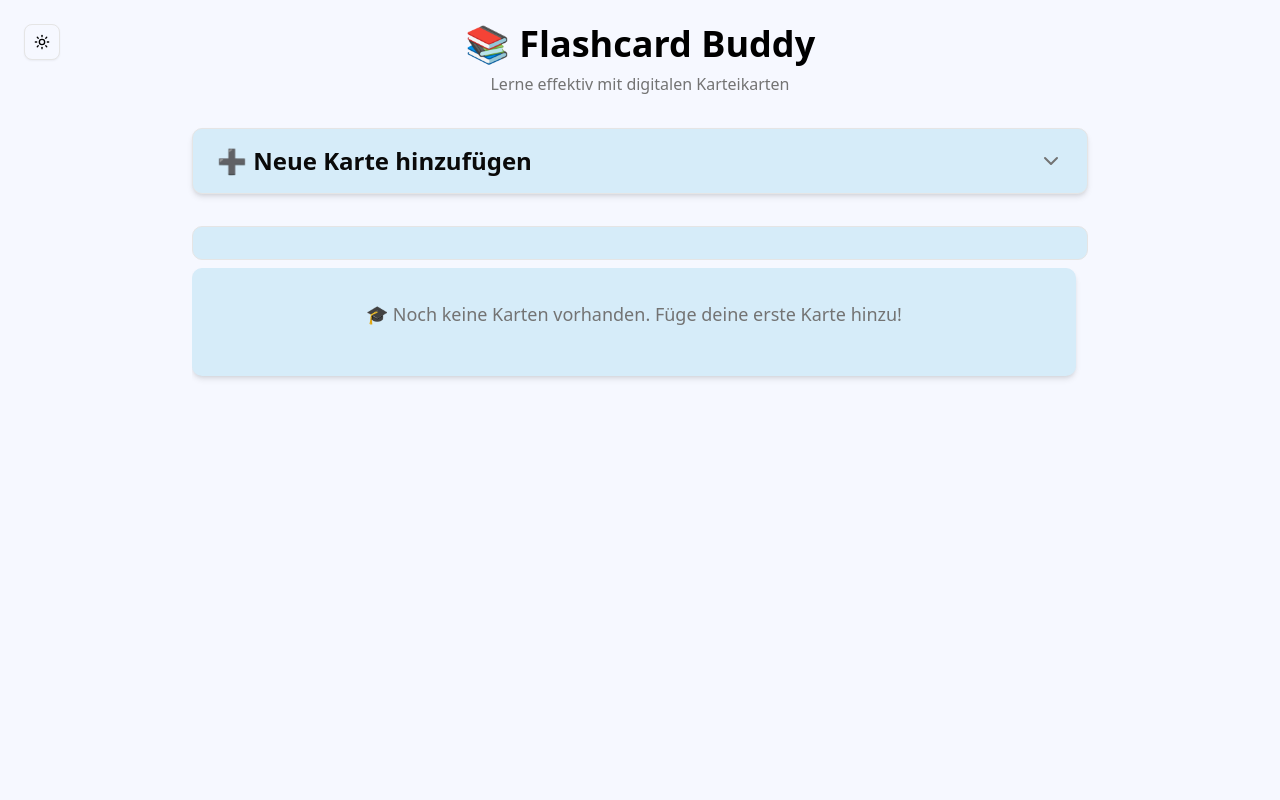
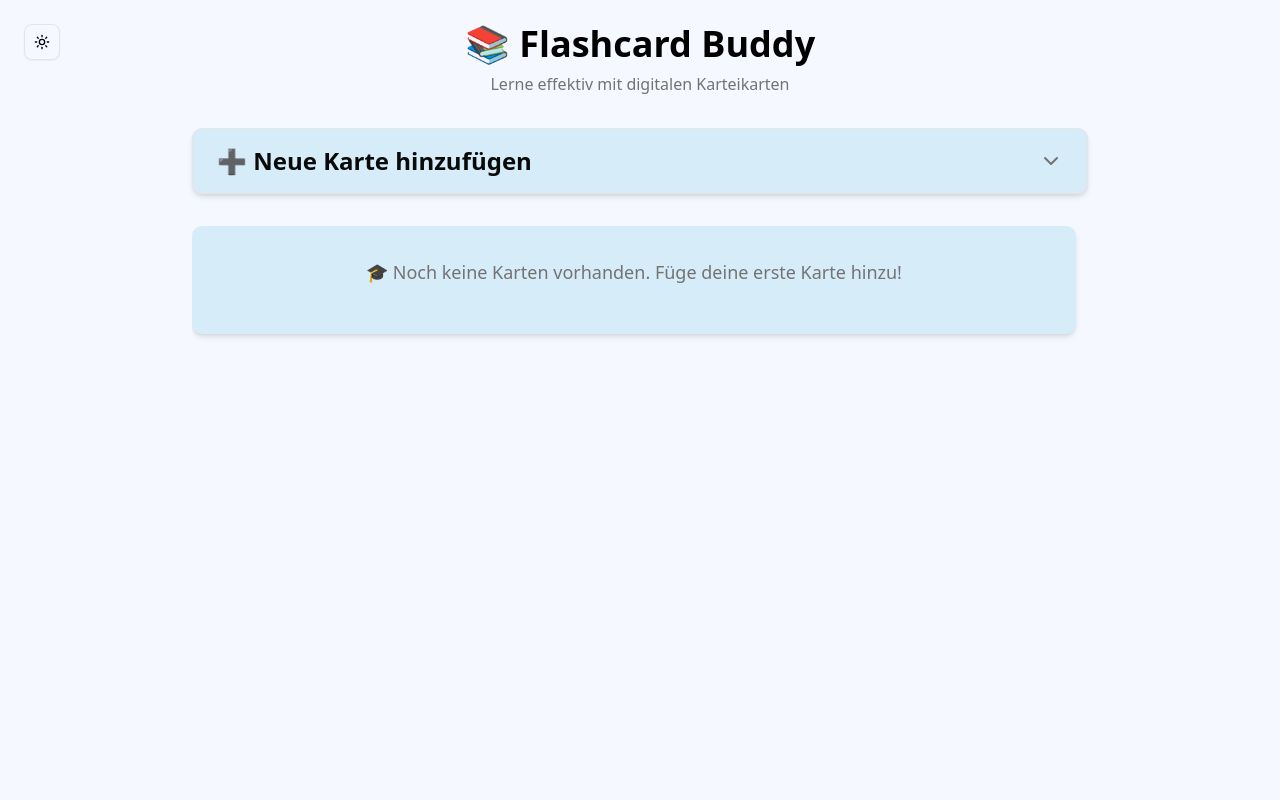
Before and after one commit to lilazero/andi-lilaj-flashcard-Buddy, a Next.js app: page / in a window 1280 px wide. Shown: the top 800 px of the page. Built offline with nearby package versions, Linux system fonts and the light colour scheme.

Commit message:
wrapped the search and Tag Filter in a cards.length>0 so it doesn't show up when there are no cards. The tag filter remains hidden if there are not tags

```diff
--- a/src/components/FlashcardBuddy.tsx
+++ b/src/components/FlashcardBuddy.tsx
@@ -248,12 +248,12 @@ export default function FlashcardBuddy() {
             </>
           )}
         </div>
+
         {/* Search and Tag Filter container */}
+        {cards.length > 0 && (
           <div className="p-4 my-2 rounded-lg bg-[var(--color-card)] text-[var(--color-card-foreground)] card">
             {/* Search Bar */}
-          {cards.length > 0 && (
             <SearchBar query={searchQuery} onQueryChange={setSearchQuery} />
-          )}
             {/* Card Filter*/}
             {cards.length > 0 && getAllTags().length > 0 && (
               <TagFilter
@@ -266,6 +266,7 @@ export default function FlashcardBuddy() {
               />
             )}
           </div>
+        )}
 
         {/* Card List or Empty State or there wont be the opportunity for an Empty State
          */}
```
Lines whose indentation alone changed are shown as unchanged.
